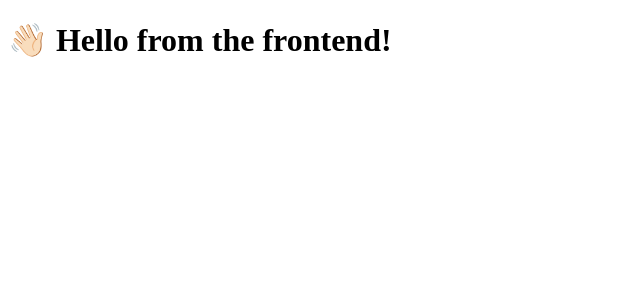
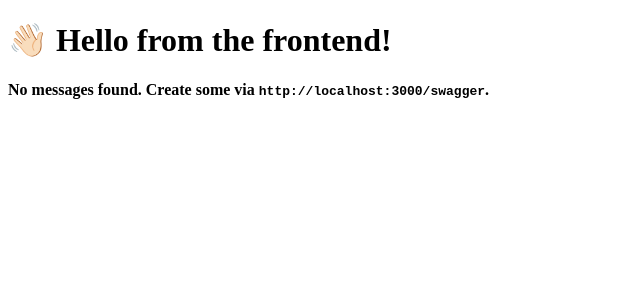
Before and after one commit to decarbonizer/decarbonizer, a React (Vite) app in the folder packages/frontend/: page / in a window 1280 px wide. Shown: the top 300 px of the page, without its empty margins (0-640 px from the left). Built offline with nearby package versions, Linux system fonts and the light colour scheme.

Commit message:
Adapted FE to multiple messages.

```diff
--- a/packages/frontend/src/App.tsx
+++ b/packages/frontend/src/App.tsx
@@ -1,23 +1,29 @@
 import { useEffect, useState } from 'react';
-import { getMessage } from './api/message';
+import { getMessages } from './api/message';
 import * as styles from './App.css';
 
 export default function App() {
-  const [message, setMessage] = useState<string | null>(null);
+  const [messages, setMessages] = useState<Array<string>>([]);
 
   useEffect(() => {
-    getMessage().then((res) => setMessage(res.data.content));
+    getMessages().then((res) => setMessages(res.data.map((message) => message.content)));
   }, []);
 
   return (
     <div className={styles.appContainer}>
       <h1>👋🏻 Hello from the frontend!</h1>
-      {message && (
+      {messages.length ? (
         <>
           <br />
-          <b>Message from the backend:</b>
-          <code>{message}</code>
+          <b>Messages from the backend:</b>
+          {messages.map((message, i) => (
+            <code key={i}>{message}</code>
+          ))}
         </>
+      ) : (
+        <b>
+          No messages found. Create some via <code>http://localhost:3000/swagger</code>.
+        </b>
       )}
     </div>
   );
--- a/packages/frontend/src/api/message.ts
+++ b/packages/frontend/src/api/message.ts
@@ -2,8 +2,9 @@ import { decarbonizerFetch } from './fetch';
 
 export interface Message {
   content: string;
+  version: number;
 }
 
-export async function getMessage() {
-  return decarbonizerFetch<Message>('/api/v1/message');
+export async function getMessages() {
+  return decarbonizerFetch<Array<Message>>('/api/v1/message');
 }
```
